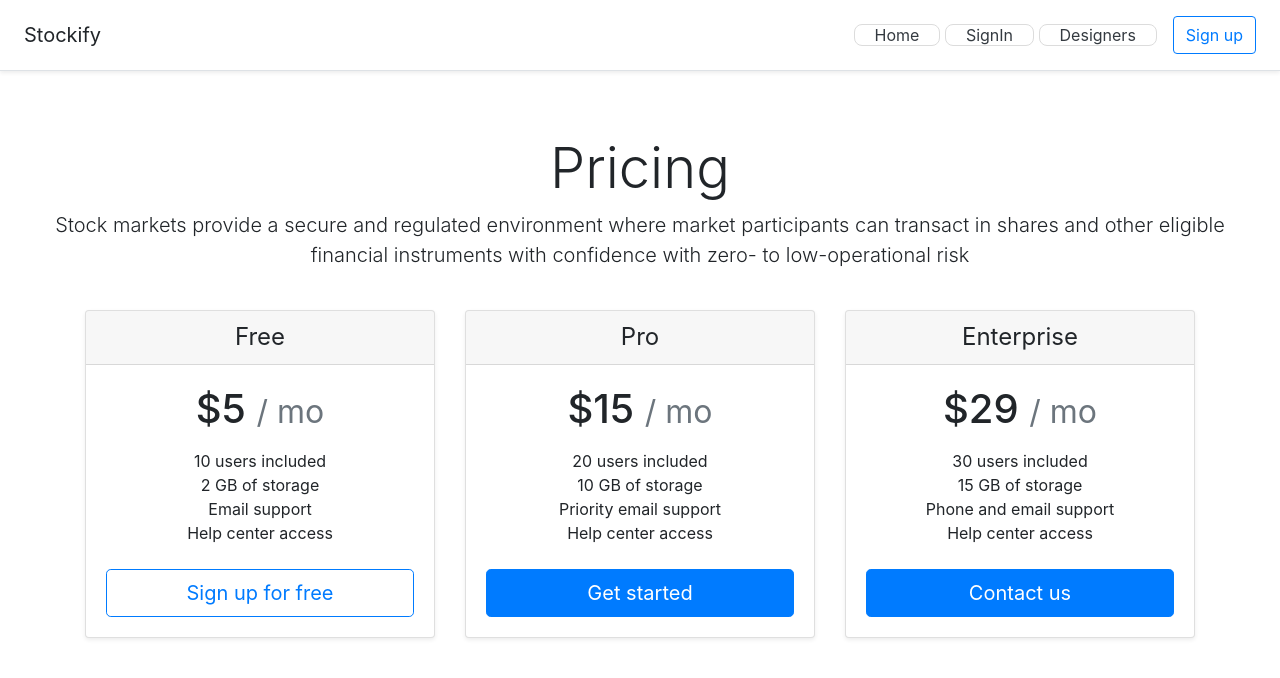
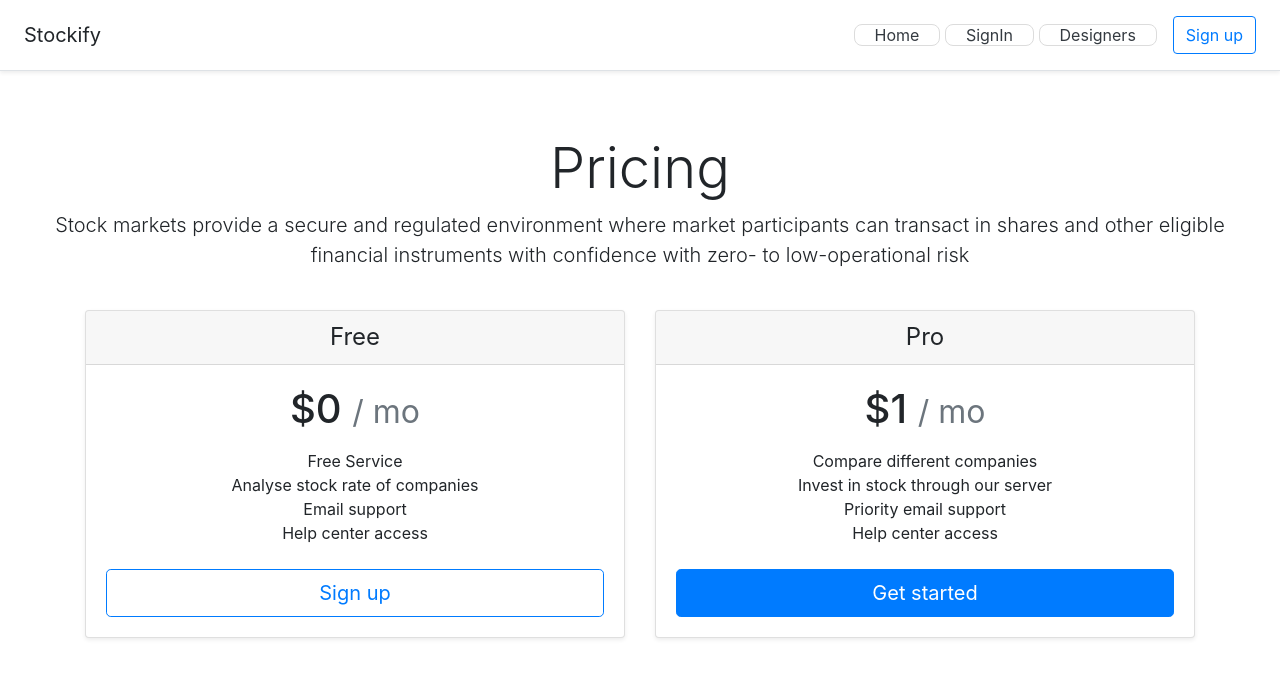
Before and after one commit to arjungnair/stock_project, a Django app: page /index/ in a window 1280 px wide. Shown: the top 678 px of the page. Run offline with Django 3.2, Linux system fonts and the light colour scheme; some libraries are stand-ins or nearby versions.

Commit message:
11090827

```diff
--- a/user/templates/index.html
+++ b/user/templates/index.html
@@ -55,14 +55,14 @@
         <h4 class="my-0 font-weight-normal">Free</h4>
       </div>
       <div class="card-body">
-        <h1 class="card-title pricing-card-title">$5 <small class="text-muted">/ mo</small></h1>
+        <h1 class="card-title pricing-card-title">$0 <small class="text-muted">/ mo</small></h1>
         <ul class="list-unstyled mt-3 mb-4">
-          <li>10 users included</li>
-          <li>2 GB of storage</li>
+          <li>Free Service</li>
+          <li>Analyse stock rate of companies</li>
           <li>Email support</li>
           <li>Help center access</li>
         </ul>
-        <button type="button" class="btn btn-lg btn-block btn-outline-primary">Sign up for free</button>
+        <a class="btn btn-lg btn-block btn-outline-primary" href="{% url 'register' %}">Sign up</a>
       </div>
     </div>
     <div class="card mb-4 shadow-sm">
@@ -70,31 +70,16 @@
         <h4 class="my-0 font-weight-normal">Pro</h4>
       </div>
       <div class="card-body">
-        <h1 class="card-title pricing-card-title">$15 <small class="text-muted">/ mo</small></h1>
+        <h1 class="card-title pricing-card-title">$1 <small class="text-muted">/ mo</small></h1>
         <ul class="list-unstyled mt-3 mb-4">
-          <li>20 users included</li>
-          <li>10 GB of storage</li>
+          <li>Compare different companies</li>
+          <li>Invest in stock through our server</li>
           <li>Priority email support</li>
           <li>Help center access</li>
         </ul>
         <button type="button" class="btn btn-lg btn-block btn-primary">Get started</button>
       </div>
     </div>
-    <div class="card mb-4 shadow-sm">
-      <div class="card-header">
-        <h4 class="my-0 font-weight-normal">Enterprise</h4>
-      </div>
-      <div class="card-body">
-        <h1 class="card-title pricing-card-title">$29 <small class="text-muted">/ mo</small></h1>
-        <ul class="list-unstyled mt-3 mb-4">
-          <li>30 users included</li>
-          <li>15 GB of storage</li>
-          <li>Phone and email support</li>
-          <li>Help center access</li>
-        </ul>
-        <button type="button" class="btn btn-lg btn-block btn-primary">Contact us</button>
-      </div>
-    </div>
-  </div>
+
 </body>
 </html>
```
Also changed, not shown: db.sqlite3.
